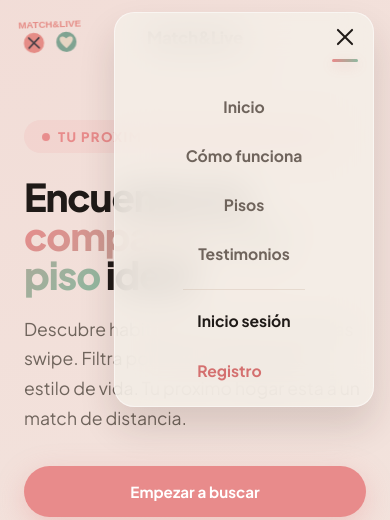
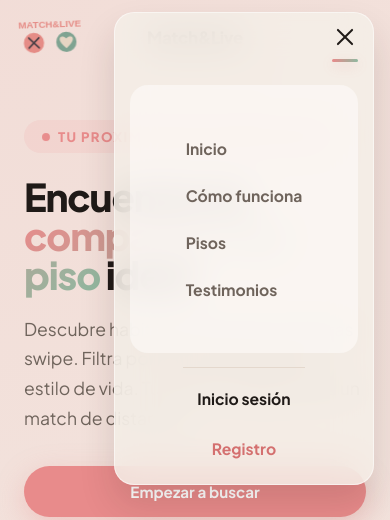
Before and after one commit to elpronick/Match-Live, a React (Vite) app in the folder frontend/: page / in a window 390 px wide. Both pictures are taken after a click on the button "Menu". Shown: the top 520 px of the page. Built offline with nearby package versions, Linux system fonts and the light colour scheme; no server answers.

Commit message:
Add translucent inner panel to mobile nav links

```diff
--- a/frontend/src/components/Header.js
+++ b/frontend/src/components/Header.js
@@ -76,6 +76,7 @@ export default function Header() {
         </a>
 
         <nav className={`site-header__nav ${menuOpen ? 'is-open' : ''}`} data-testid="header-nav">
+          <div className="site-header__nav-links">
             {navLinks.map((link) => (
               <a
                 key={link.href}
@@ -87,6 +88,7 @@ export default function Header() {
                 {link.label}
               </a>
             ))}
+          </div>
           <div className="site-header__nav-auth" data-testid="header-mobile-auth">
             <Link
               to="/login"
--- a/frontend/src/components/Header.scss
+++ b/frontend/src/components/Header.scss
@@ -80,6 +80,9 @@
           gap: 10px;
           justify-self: center;
         }
+        .site-header__nav-links {
+          display: contents;
+        }
         .site-header__link {
           position: relative;
           padding: 10px 16px;
@@ -100,6 +103,7 @@
         .site-header__nav-auth-link {
           display: flex;
           align-items: center;
+          justify-content: center;
           min-height: 42px;
           padding: 0 14px;
           border-radius: 12px;
@@ -267,6 +271,13 @@
             transform: translateY(-10px) scale(0.98);
             transition: opacity 0.3s ease, transform 0.3s ease;
           }
+          .site-header__nav-links {
+            display: grid;
+            gap: 4px;
+            padding: 42px;
+            border-radius: 18px;
+            background: rgba(255, 255, 255, 0.46);
+          }
           .site-header__nav.is-open {
             opacity: 1;
             pointer-events: auto;
```
Lines whose indentation alone changed are shown as unchanged.
